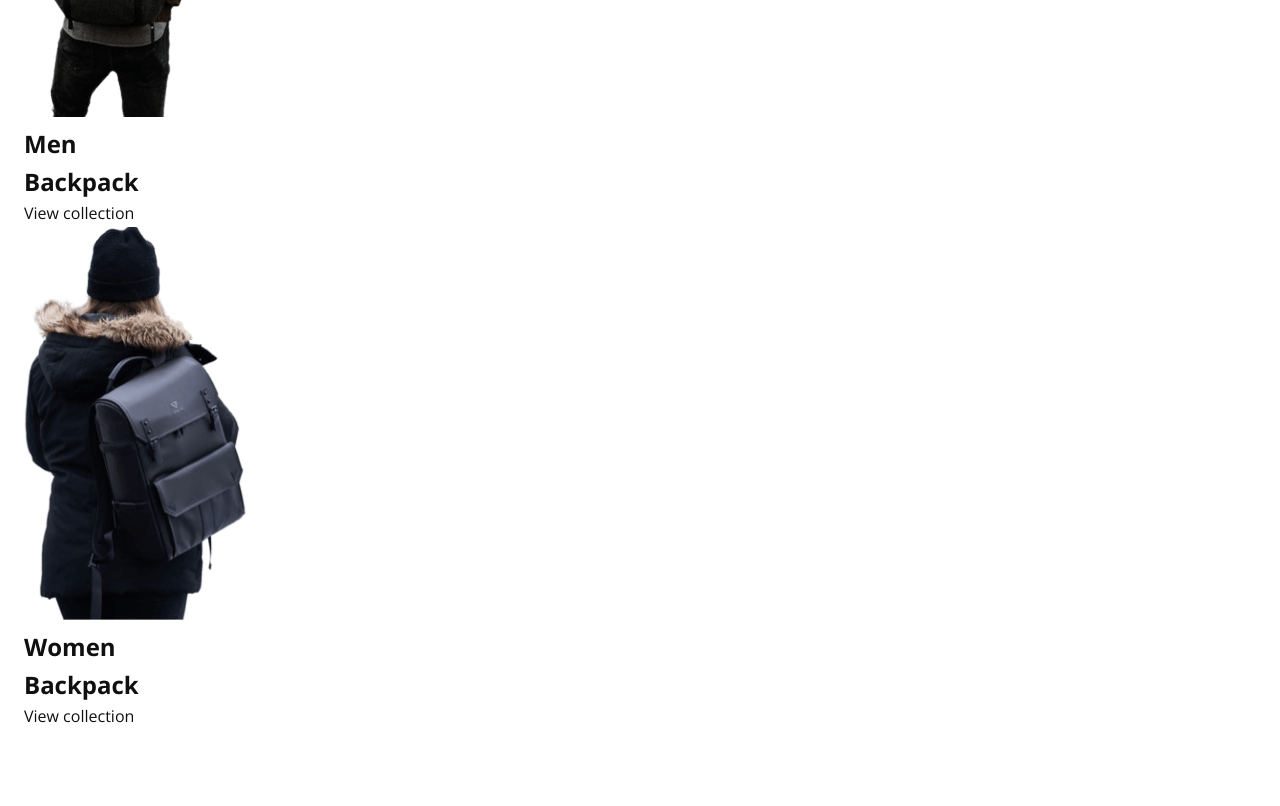
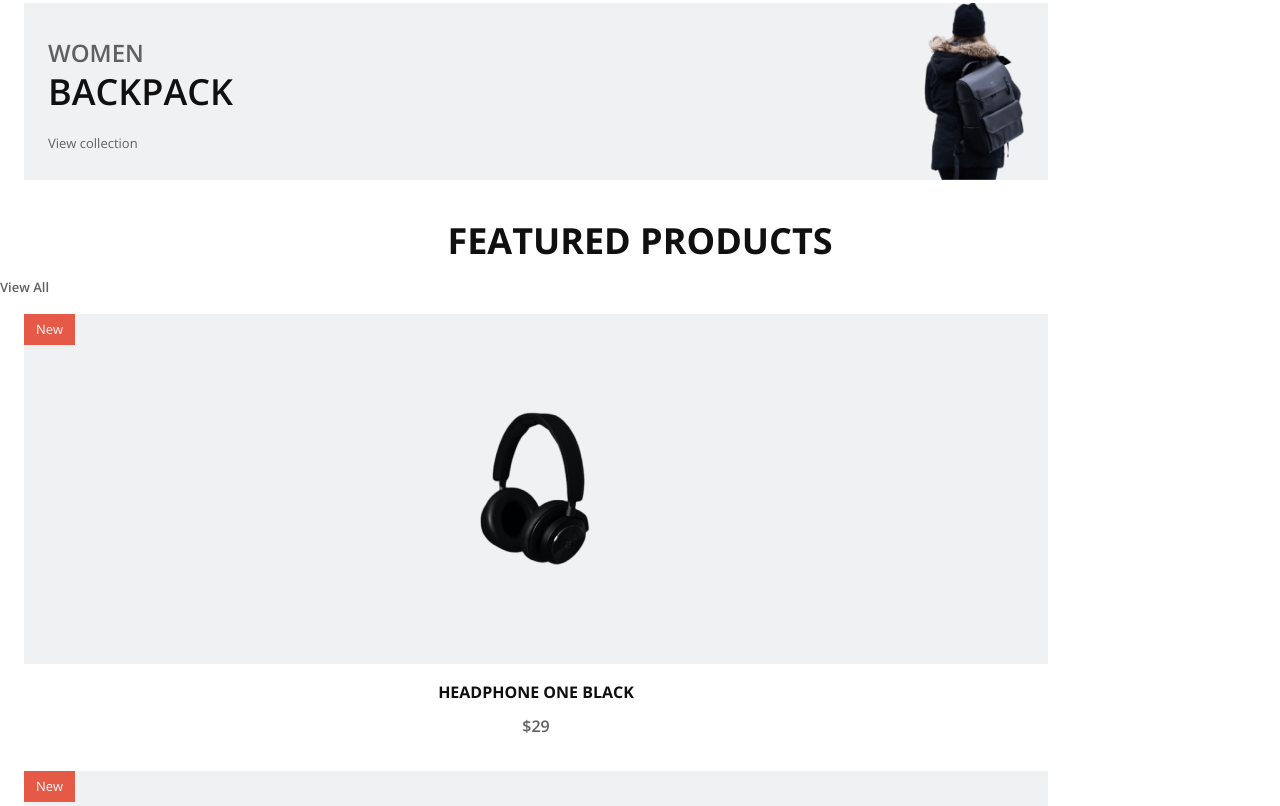
Before and after one commit to mustafizrahman8807/ecommerce_mobilefirst, a website: page index.html in a window 1280 px wide. Shown: the part 1036-1842 px from the top of the page. Before the commit the page ends 1766 px from the top, so only its background shows below. Drawn offline with nearby package versions, Linux system fonts and the light colour scheme.

Commit message:
Third commit

```diff
--- a/assets/css/style.css
+++ b/assets/css/style.css
@@ -184,6 +184,7 @@ img {
 /*===== HOME =====*/
 .home {
     background-color: var(--gray-color);
+    margin-bottom: var(--mb-4);
 }
 
 .home__container {
@@ -230,11 +231,96 @@ img {
 }
 
 /*===== COLLECTION =====*/
+.collection__container {
+    row-gap: 2rem;
+}
 
+.collection__box {
+    display: flex;
+    justify-content: space-between;
+    align-items: center;
+    padding: 0 1.5rem;
+    background-color: var(--gray-color);
+    transition: .3s;
+}
+
+.collection__box:hover {
+    transform: translateY(-.5rem);
+}
+
+.collection__img {
+    width: 100px;
+}
+
+.collection__title {
+    font-size: var(--h1-font-size);
+    line-height: 1.2;
+    margin-bottom: var(--mb-2);
+    text-transform: uppercase;
+    font-weight: var(--font-semi);
+}
+
+.collection__subtitle {
+    font-size: var(--h2-font-size);
+    color: var(--dark-color-light);
+}
+
+.collection__view {
+    font-size: var(--small-font-size);
+    color: var(--dark-color-light);
+}
+
+.collection__view:hover {
+    text-decoration: underline;
+}
 
 /*===== FEATURED PRODUCTS =====*/
 
 
+
+.featured__container {
+    row-gap: 2rem;
+}
+
+.featured__product {
+    transition: .3s;
+}
+
+.featured__product:hover {
+    transform: translateY(-.5rem);
+}
+
+.featured__box {
+    position: relative;
+    display: flex;
+    justify-content: center;
+    background-color: var(--gray-color);
+}
+
+.featured__new {
+    position: absolute;
+    top: 0;
+    left: 0;
+    background-color: var(--first-color);
+    color: var(--white-color);
+    padding: .3rem .75rem;
+    font-size: var(--small-font-size);
+}
+
+.featured__data {
+    text-align: center;
+}
+
+.featured__name {
+    margin-bottom: var(--mb-1);
+    text-transform: uppercase;
+    font-size: var(--normal-font-size);
+}
+
+.featured__price {
+    color: var(--dark-color-light);
+    font-weight: var(--font-semi);
+}
 /*===== OFFER =====*/
 
 
--- a/index.html
+++ b/index.html
@@ -62,20 +62,68 @@
                 </div>
             </div>
             <div class="collection__box">
-                <img src="assets/img/backpackWoman.png" alt="" class="collection__img">
-
                 <div class="collection__data">
                     <h2 class="collection__title"><span class="collection__subtitle">Women</span><br>Backpack</h2>
                     <a href="#" class="collection__view">View collection</a>
                 </div>
+                <img src="assets/img/backpackWoman.png" alt="" class="collection__img">
             </div>
         </div>
         </section>
     </section>
 
     <!--===== FEATURED PRODUCTS =====-->
-    <section class="featured section" id="featured">
+    <section class="featured__section" id="featured">
+    <h2 class="section-title">FEATURED PRODUCTS</h2>
+        <a href="#" class="section-all">View All</a>
 
+        <div class="featured__container bd-grid">
+            <div class="featured__product">
+                <div class="featured__box">
+                    <div class="featured__new">New</div>
+                    <img src="assets/img/feature1.png" alt="" class="featured__img">
+                </div>
+
+                <div class="featured__data">
+                    <h3 class="featured__name">Headphone One Black</h3>
+                    <span class="featured__price">$29</span>
+                </div>
+            </div>
+
+            <div class="featured__product">
+                <div class="featured__box">
+                    <div class="featured__new">New</div>
+                    <img src="assets/img/feature2.png" alt="" class="featured__img">
+                </div>
+
+                <div class="featured__data">
+                    <h3 class="featured__name">Speaker Beats Pill</h3>
+                    <span class="featured__price">$199</span>
+                </div>
+            </div>
+            <div class="featured__product">
+                <div class="featured__box">
+                    <div class="featured__new">NEW</div>
+                    <img src="assets/img/feature3.png" alt="" class="featured__img">
+                </div>
+
+                <div class="featured__data">
+                    <h3 class="featured__name">Apple Air pods</h3>
+                    <span class="featured__price">$122</span>
+                </div>
+            </div>
+            <div class="featured__product">
+                <div class="featured__box">
+                    <div class="featured__new">NEW</div>
+                    <img src="assets/img/feature4.png" alt="" class="featured__img">
+                </div>
+
+                <div class="featured__data">
+                    <h3 class="featured__name">Smart watch F9 Negro</h3>
+                    <span class="featured__price">$9</span>
+                </div>
+            </div>
+        </div>
     </section>
 
     <!--===== OFFER =====-->
@@ -109,4 +157,4 @@
 </body>
 </html>
 
-<!--finish 24:20-->
+<!--finished 32:03-->
```
